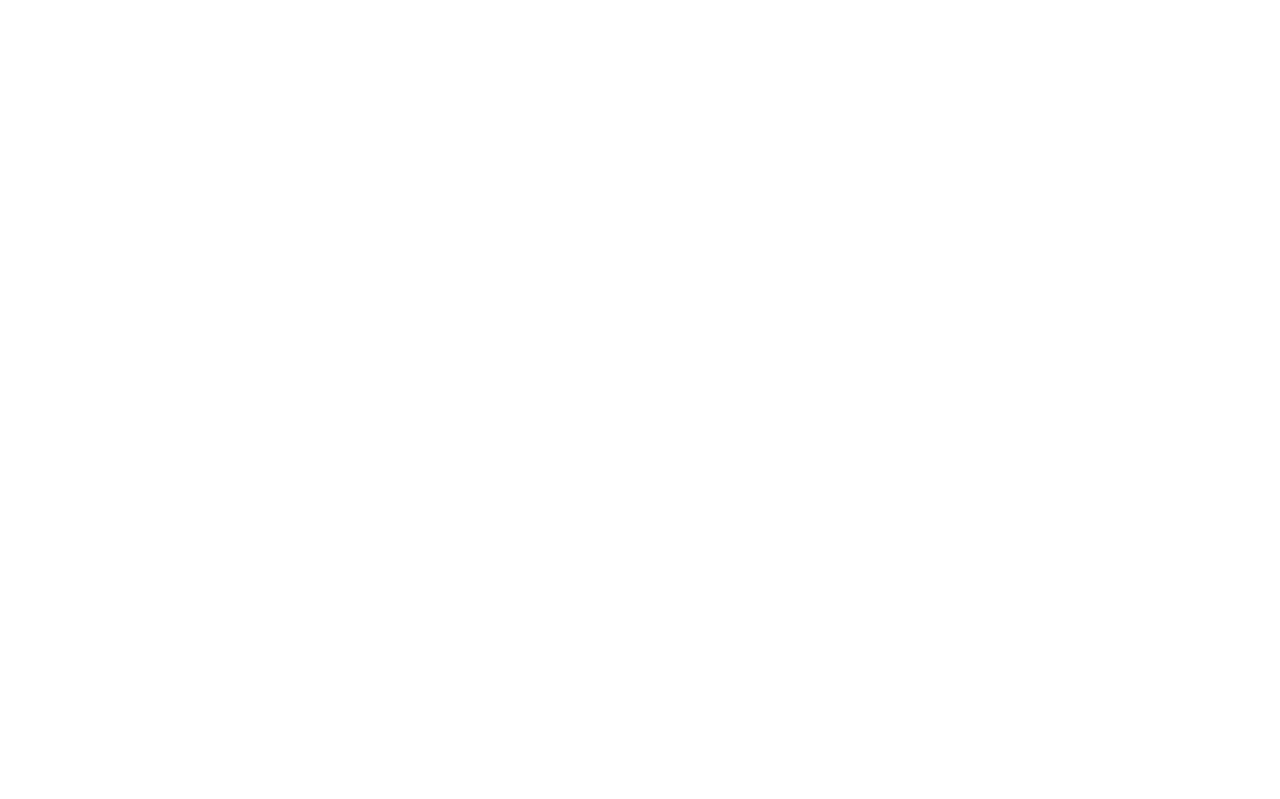
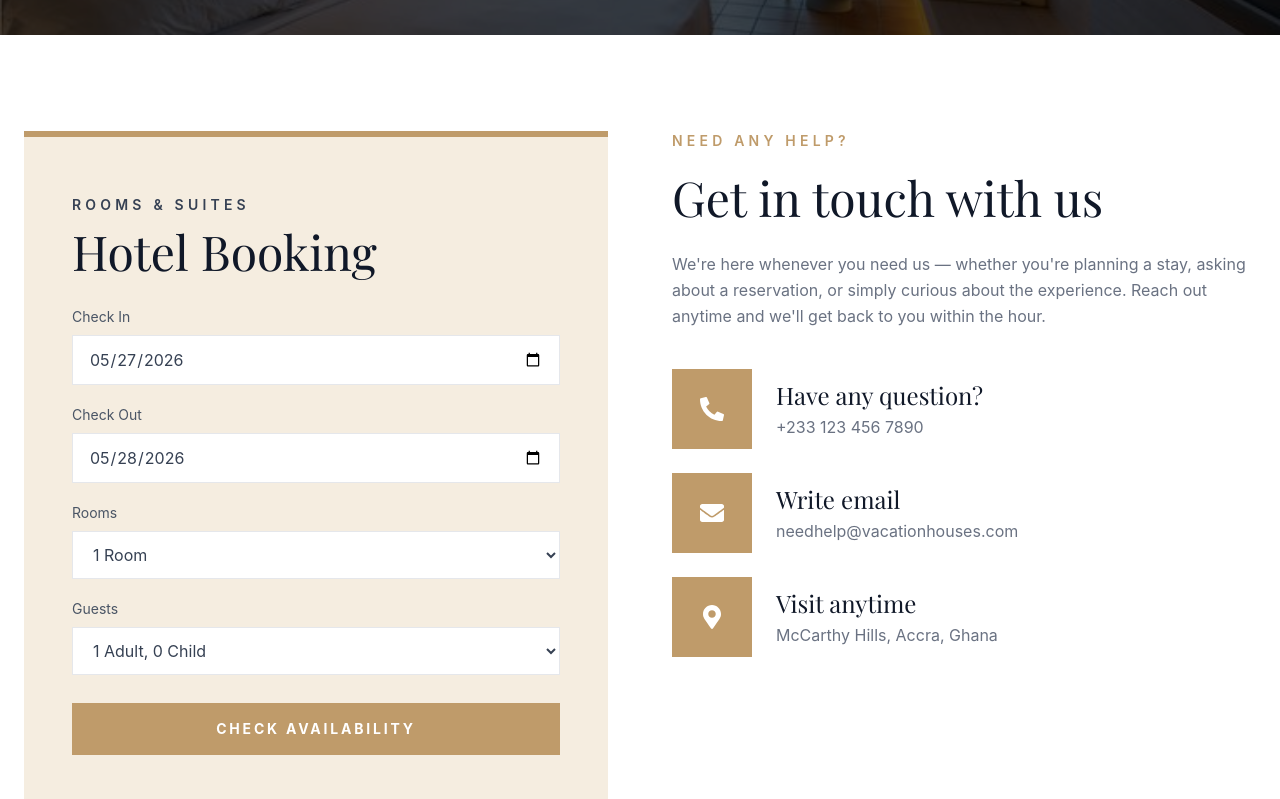
Before and after one commit to charlesdauda/hotel-booking-site, a React (Vite) app: page /rooms-suites in a window 1280 px wide. Shown: the part 2801-3600 px from the top of the page. Before the commit the page ends 2751 px from the top, so only its background shows below. Built offline with nearby package versions, Linux system fonts and the light colour scheme.

Commit message:
new features

```diff
--- a/src/App.jsx
+++ b/src/App.jsx
@@ -7,6 +7,7 @@
 import AboutPage from './pages/AboutPage';
 import GalleryPage from './pages/GalleryPage';
 import RoomsSuitesPage from './pages/RoomsSuitesPage';
+import ContactPage from './pages/ContactPage';
 
 const App = () => {
   return (
@@ -20,6 +21,7 @@
         <Route path="/gallery" element={<GalleryPage />} />
         <Route path="/rooms-suites" element={<RoomsSuitesPage />} />
       </Routes>
+      <ContactPage />
       <Footer />
     </BrowserRouter>
   );
--- /dev/null
+++ b/src/Contact.jsx
@@ -0,0 +1,135 @@
+import { useState } from 'react';
+import { FaPhoneAlt, FaEnvelope, FaMapMarkerAlt } from 'react-icons/fa';
+
+// Default dates: today and tomorrow
+const today = new Date().toISOString().split('T')[0];
+const tomorrow = new Date(Date.now() + 86400000).toISOString().split('T')[0];
+
+const contactItems = [
+  { icon: FaPhoneAlt,     title: 'Have any question?', detail: '+233 123 456 7890' },
+  { icon: FaEnvelope,     title: 'Write email',        detail: 'needhelp@vacationhouses.com' },
+  { icon: FaMapMarkerAlt, title: 'Visit anytime',      detail: 'McCarthy Hills, Accra, Ghana' },
+];
+
+const Contact = () => {
+  const [checkIn, setCheckIn] = useState(today);
+  const [checkOut, setCheckOut] = useState(tomorrow);
+  const [rooms, setRooms] = useState('1');
+  const [guests, setGuests] = useState('1-0');
+
+  const handleSubmit = (e) => {
+    e.preventDefault();
+    console.log({ checkIn, checkOut, rooms, guests });
+    alert('Checking availability...');
+  };
+
+  return (
+    <section className="bg-white py-16 lg:py-24">
+      <div className="max-w-7xl mx-auto px-6">
+        <div className="grid lg:grid-cols-2 gap-12 lg:gap-16">
+
+          <div className="bg-[#f5ede0] p-8 lg:p-12 relative">
+            <span className="absolute top-0 left-0 right-0 h-1.5 bg-[#bf9b6a]" />
+
+            <p className="text-gray-700 text-sm font-semibold tracking-[0.3em] uppercase mb-3 mt-4">
+              Rooms &amp; Suites
+            </p>
+            <h2 className="font-serif text-4xl lg:text-5xl text-gray-900 mb-8">
+              Hotel Booking
+            </h2>
+
+            <form onSubmit={handleSubmit} className="space-y-5">
+              <div>
+                <label className="block text-gray-600 mb-2 text-sm">Check In</label>
+                <input
+                  type="date"
+                  value={checkIn}
+                  onChange={(e) => setCheckIn(e.target.value)}
+                  className="w-full bg-white px-4 py-3 border border-gray-200 text-gray-700 focus:outline-none focus:border-[#bf9b6a]"
+                />
+              </div>
+
+              <div>
+                <label className="block text-gray-600 mb-2 text-sm">Check Out</label>
+                <input
+                  type="date"
+                  value={checkOut}
+                  min={checkIn}
+                  onChange={(e) => setCheckOut(e.target.value)}
+                  className="w-full bg-white px-4 py-3 border border-gray-200 text-gray-700 focus:outline-none focus:border-[#bf9b6a]"
+                />
+              </div>
+
+              <div>
+                <label className="block text-gray-600 mb-2 text-sm">Rooms</label>
+                <select
+                  value={rooms}
+                  onChange={(e) => setRooms(e.target.value)}
+                  className="w-full bg-white px-4 py-3 border border-gray-200 text-gray-700 focus:outline-none focus:border-[#bf9b6a]"
+                >
+                  <option value="1">1 Room</option>
+                  <option value="2">2 Rooms</option>
+                  <option value="3">3 Rooms</option>
+                  <option value="4">4 Rooms</option>
+                </select>
+              </div>
+
+              <div>
+                <label className="block text-gray-600 mb-2 text-sm">Guests</label>
+                <select
+                  value={guests}
+                  onChange={(e) => setGuests(e.target.value)}
+                  className="w-full bg-white px-4 py-3 border border-gray-200 text-gray-700 focus:outline-none focus:border-[#bf9b6a]"
+                >
+                  <option value="1-0">1 Adult, 0 Child</option>
+                  <option value="2-0">2 Adults, 0 Child</option>
+                  <option value="2-1">2 Adults, 1 Child</option>
+                  <option value="2-2">2 Adults, 2 Children</option>
+                </select>
+              </div>
+
+              <button
+                type="submit"
+                className="w-full bg-[#bf9b6a] hover:bg-[#a8895d] text-white text-sm font-bold tracking-[0.2em] py-4 transition-colors mt-2"
+              >
+                CHECK AVAILABILITY
+              </button>
+            </form>
+          </div>
+
+          <div>
+            <p className="text-[#bf9b6a] text-sm font-semibold tracking-[0.3em] uppercase mb-4">
+              Need Any Help?
+            </p>
+            <h2 className="font-serif text-4xl lg:text-5xl text-gray-900 mb-6 leading-tight">
+              Get in touch with us
+            </h2>
+            <p className="text-gray-500 leading-relaxed mb-10">
+              We&apos;re here whenever you need us — whether you&apos;re planning a stay, asking about a reservation, or simply curious about the experience. Reach out anytime and we&apos;ll get back to you within the hour.
+            </p>
+
+            <div className="space-y-6">
+              {contactItems.map((item, i) => {
+                const Icon = item.icon;
+                return (
+                  <div key={i} className="flex items-center gap-6">
+                    <div className="w-20 h-20 bg-[#bf9b6a] flex items-center justify-center shrink-0">
+                      <Icon className="text-white text-2xl" />
+                    </div>
+                    <div>
+                      <h3 className="font-serif text-2xl text-gray-900 mb-1">{item.title}</h3>
+                      <p className="text-gray-500">{item.detail}</p>
+                    </div>
+                  </div>
+                );
+              })}
+            </div>
+          </div>
+
+        </div>
+      </div>
+    </section>
+  );
+};
+
+export default Contact;
--- /dev/null
+++ b/src/Map.jsx
@@ -0,0 +1,17 @@
+const Map = ({ location = 'McCarthy Hills, Accra, Ghana', zoom = 14 }) => {
+  const query = encodeURIComponent(location);
+  return (
+    <section className="w-full">
+      <iframe
+        title={`Map of ${location}`}
+        src={`https://maps.google.com/maps?q=${query}&output=embed&z=${zoom}`}
+        className="w-full h-100 lg:h-125 border-0 block"
+        allowFullScreen
+        loading="lazy"
+        referrerPolicy="no-referrer-when-downgrade"
+      />
+    </section>
+  );
+};
+
+export default Map;
--- /dev/null
+++ b/src/pages/ContactPage.jsx
@@ -0,0 +1,16 @@
+import PageHeader from '../PageHeader';
+import Contact from '../Contact';
+import Map from '../Map';
+import hero1 from '../assets/Images/hero1.jpg';
+
+const ContactPage = () => {
+  return (
+    <>
+      <PageHeader title="Contact" bgImage={hero1} />
+      <Contact />
+      <Map />
+    </>
+  );
+};
+
+export default ContactPage;
```
